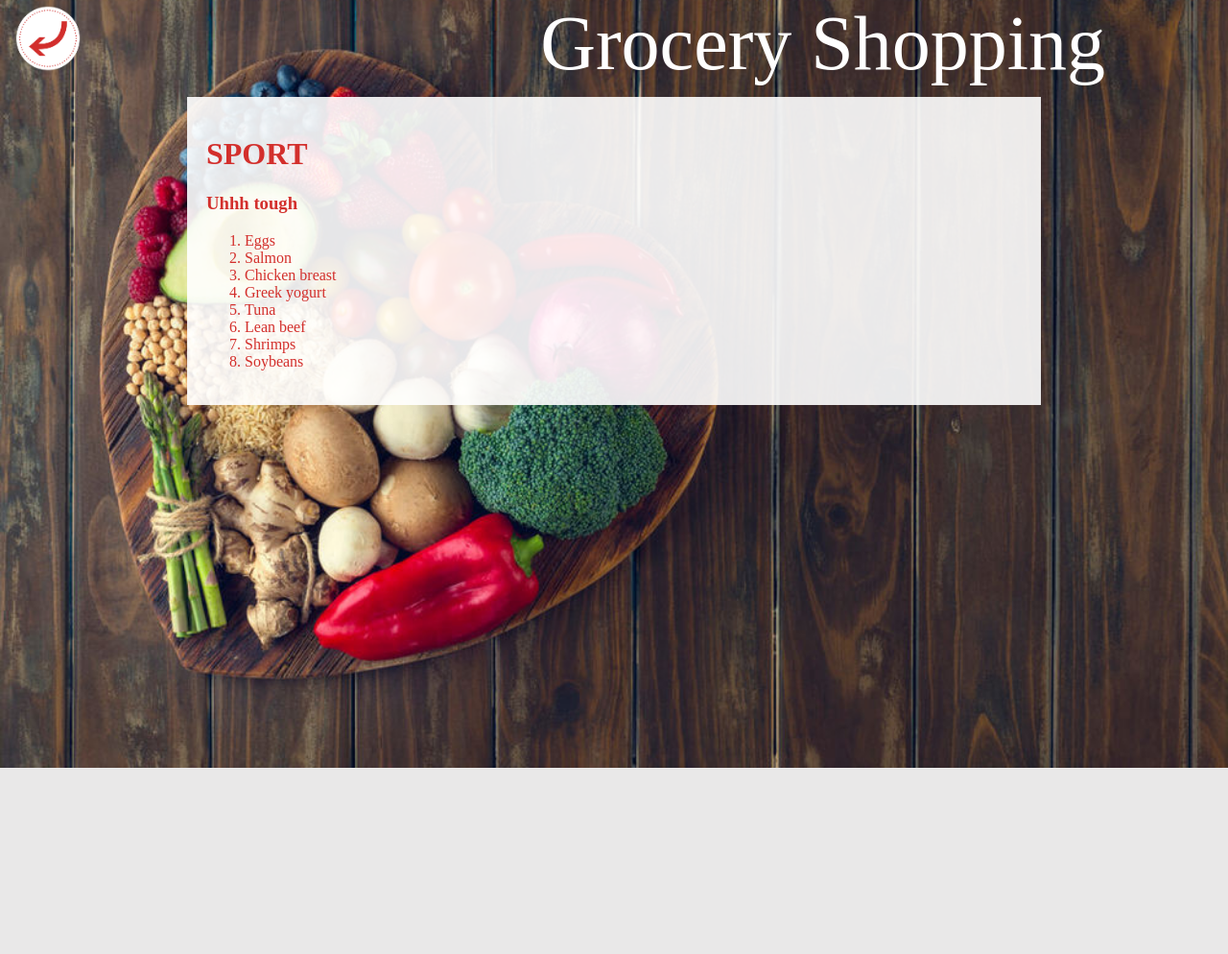
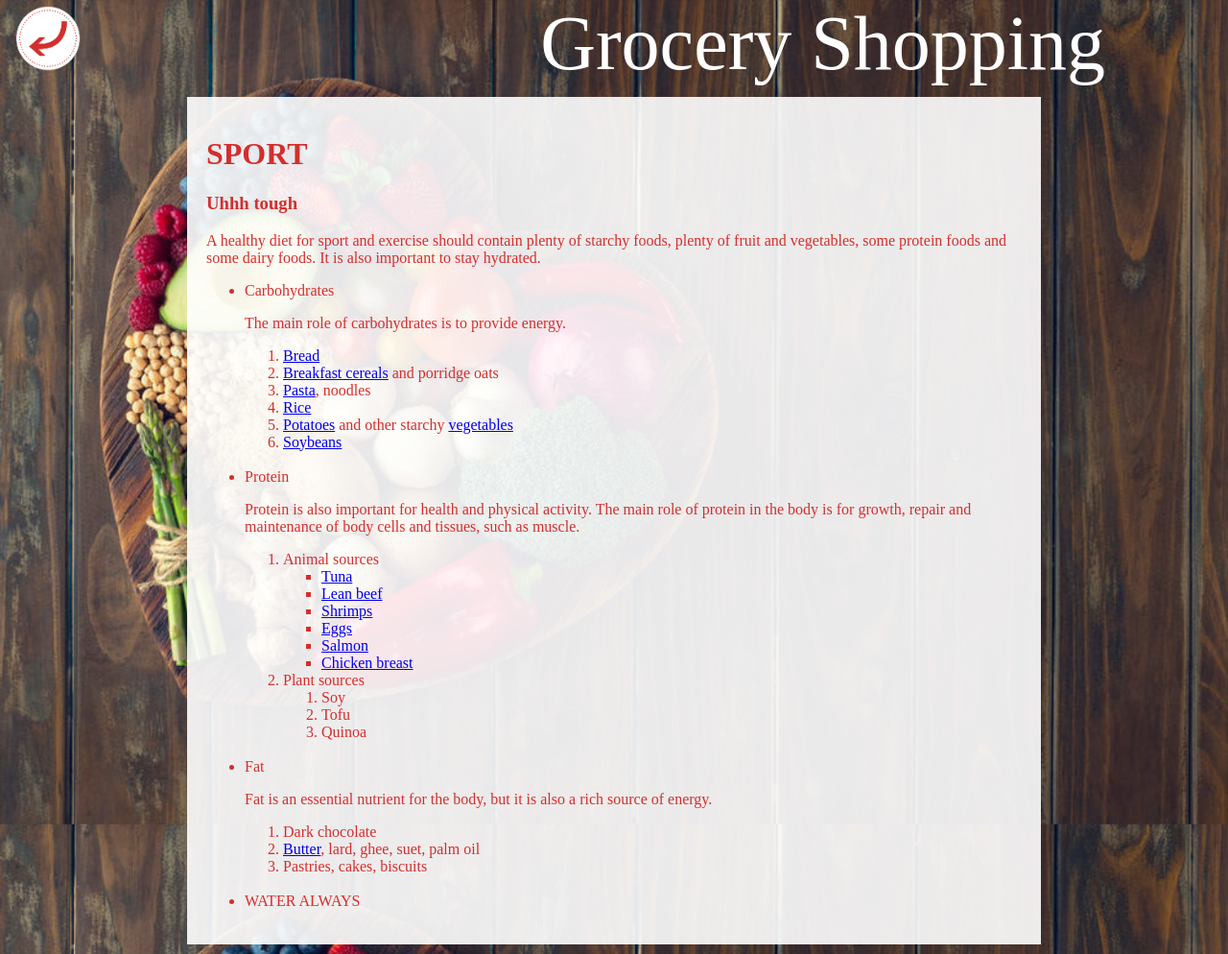
Before and after one commit to marialuquea/Realfooding, a Flask app: page /groceries/sport/ in a window 1280 px wide. Shown: the whole page at 96% size. Before the commit the page ends 800 px from the top, so only its background shows below. Run offline with Flask 2, Linux system fonts and the light colour scheme; some web fonts are replaced.

Commit message:
idk what i changed

```diff
--- a/templates/groceries/grocery_shop.html
+++ b/templates/groceries/grocery_shop.html
@@ -26,85 +26,124 @@
             <ol>
               <li>Bakery and Bread
                 <ul>
-                  <li>Whole wheat bread</li>
+                  <li> <a href="/realfood/others/wholemeal/">Whole wheat bread</a></li>
                   <li>Whole-grain flour tortillas</li>
                 </ul>
               </li>
               <li>Meat and Seafood
                 <ul>
-                  <li>Skinless chicken or turkey breasts</li>
-                  <li>Ground turkey or chicken</li>
-                  <li>Salmon, halibut, trout, mackerel, or your favorite seafood</li>
-                  <li>Reduced-sodium lunchmeat (turkey, roast beef)</li>
-                  <li>If you buy red meat, choose the leanest cuts -- ones with very little marbling.</li>
+                  <li>Skinless <a href="/realfood/meat/chicken/">chicken</a> or turkey breasts</li>
+                  <li>Ground turkey or <a href="/realfood/meat/chicken/">chicken</a></li>
+                  <li><a href="/realfood/fish/salmon/">Salmon</a>, halibut, trout, mackerel, or <a href="/realfood/fish/">your favourite seafood</a> </li>
+                  <li>Reduced-sodium lunchmeat (turkey, roast <a href="/realfood/meat/beef/">beef</a>)</li>
+                  <li>If you buy <a href="/realfood/meat">red meat</a>, choose the leanest cuts -- ones with very little marbling.</li>
                 </ul>
               </li>
               <li>Pasta and Rice
                 <ul>
-                  <li>Brown rice</li>
-                  <li>Whole wheat or whole-grain pasta</li>
+                  <li> <a href="/realfood/others/rice">Brown rice</a> </li>
+                  <li>Whole wheat or whole-grain <a href="/realfood/others/pasta">pasta</a> </li>
                 </ul>
               </li>
               <li>Oils, Sauces, Salad Dressings, and Condiments
                 <ul>
                   <li>Tomato sauce</li>
                   <li>Red-wine vinegar</li>
-                  <li>Extra virgin olive oil, canola oil, nonfat cooking spray</li>
+                  <li> <a href="/realfood/others/oil">Extra virgin olive oil</a>, canola oil, nonfat cooking spray</li>
                   <li>Olives</li>
                 </ul>
               </li>
               <li>Cereals and Breakfast Foods
                 <ul>
-                  <li>Whole-grain or multigrain cereals</li>
+                  <li> <a href="/realfood/others/wholemeal"> Whole-grain or multigrain cereals</a></li>
                   <li>Steel-cut or instant oatmeal</li>
                   <li>Whole-grain cereal bars</li>
                 </ul>
               </li>
               <li>Soups and Canned goods
                 <ul>
-                  <li>Diced or whole peeled tomatoes</li>
-                  <li>Tuna or salmon packed in water</li>
+                  <li>Diced or whole peeled <a href="/realfood/vegetables/tomato/">tomatoes</a></li>
+                  <li><a href="/realfood/fish/tuna">Tuna</a> or <a href="/realfood/fish/salmon">salmon</a> packed in water</li>
                   <li>Low-sodium soups and broths</li>
-                  <li>Black, kidney, soy, or garbanzo beans; lentils, split peas</li>
+                  <li>Black, kidney, soy, or garbanzo <a href="/realfood/others/beans">beans</a>; lentils, split peas</li>
                 </ul>
               </li>
               <li>Frozen Foods
                 <ul>
-                  <li>Frozen vegetables: broccoli, spinach, peas, and carrots (no sauce)</li>
-                  <li>rozen fruit: strawberries, raspberries, blueberries (without added sugar)</li>
+                  <li>Frozen vegetables: broccoli, spinach, peas, and <a href="/realfood/vegetables/carrot">carrots</a> (no sauce)</li>
+                  <li>rozen fruit: <a href="/realfood/fruit/berries/">strawberries, raspberries, blueberries</a> (without added sugar)</li>
                   <li>Whole-grain vegetable pizza</li>
                 </ul>
               </li>
-              <li>Dairy (skim or soy milk), free fat cheese and eggs</li>
-              <li>Dried fruit and seeds</li>
+              <li>Dairy (skim or soy milk), free fat <a href="/realfood/others/cheese/">cheese</a> and <a href="/realfood/others/eggs">eggs</a></li>
+              <li>Dried <a href="/realfood/fruit/">fruit</a> and seeds</li>
               <li>Hummus</li>
               <li>Dark chocolat with no sugar added</li>
-              <li>FRUITS AND VEGETABLES ALL OF THEM OF COURSE</li>
+              <li><a href="/realfood/fruit/">FRUITS</a> AND <a href="/realfood/vegetables/">VEGETABLES</a> ALL OF THEM OF COURSE</li>
             </ol>
 
           {% elif option == 'sport' %}
           <h3>Uhhh tough</h3>
-          <ol>
-            <li>Eggs</li>
-            <li>Salmon</li>
-            <li>Chicken breast</li>
-            <li>Greek yogurt</li>
-            <li>Tuna</li>
-            <li>Lean beef</li>
-            <li>Shrimps</li>
-            <li>Soybeans</li>
-          </ol>
+          <p>A healthy diet for sport and exercise should contain plenty of starchy foods, plenty of fruit and vegetables, some protein foods and some dairy foods. It is also important to stay hydrated.</p>
+          <ul>
+            <li>Carbohydrates
+              <p>The main role of carbohydrates is to provide energy.</p>
+              <ol>
+                <li> <a href="/realfood/others/wholemeal">Bread</a> </li>
+                <li> <a href="/realfood/others/wholemeal">Breakfast cereals</a> and porridge oats </li>
+                <li> <a href="/realfood/others/pasta">Pasta</a>, noodles </li>
+                <li> <a href="/realfood/others/rice">Rice</a> </li>
+                <li> <a href="/realfood/vegetables/potato">Potatoes</a> and other starchy <a href="/realfood/vegetables">vegetables</a> </li>
+                <li><a href="/realfood/others/beans">Soybeans</a></li>
+              </ol>
+            </li>
+            <br>
+            <li> Protein
+              <p>Protein is also important for health and physical activity. The main role of protein in the body is for growth, repair and maintenance of body cells and tissues, such as muscle.</p>
+              <ol>
+                <li>Animal sources
+                  <ul>
+                    <li><a href="/realfood/fish/tuna">Tuna</a></li>
+                    <li><a href="/realfood/meat/beef">Lean beef</a></li>
+                    <li><a href="/realfood/fish">Shrimps</a></li>
+                    <li> <a href="/realfood/others/eggs">Eggs</a> </li>
+                    <li> <a href="/realfood/fish/salmon">Salmon</a> </li>
+                    <li><a href="/realfood/meat/chicken">Chicken breast</a></li>
+                  </ul>
+                </li>
+                <li>Plant sources
+                  <ol>
+                    <li>Soy</li>
+                    <li>Tofu</li>
+                    <li>Quinoa</li>
+                  </ol>
+                </li>
+              </ol>
+            </li>
+            <br>
+            <li>Fat
+              <p>Fat is an essential nutrient for the body, but it is also a rich source of energy. </p>
+              <ol>
+                <li>Dark chocolate</li>
+                <li> <a href="/realfood/others/spread">Butter</a>, lard, ghee, suet, palm oil</li>
+                <li>Pastries, cakes, biscuits</li>
+              </ol>
+            </li>
+            <br>
+            <li>WATER ALWAYS</li>
+          </ul>
+
 
           {% elif option == 'events' %}
           <p>Eating healthy when dining out at social events like parties, receptions, and family gatherings can be a challenging experience when you are trying to balance healthy foods with foods high in fat, salt and sugar.</p>
           <p>Here are some ideas for event recipes: </p>
           <ol>
-            <li>Home made watermelon ice cream</li>
-            <li>Home made mixed berries yogurt</li>
-            <li>Nuts</li>
-            <li>Banana and wholemeal flour chocolate brownie</li>
-            <li>Fruit salad</li>
-            <li>Baked artichokes with lemon, salt and vinegar</li>
+            <li>Home made watermelon ice cream</li><br>
+            <li>Home made mixed berries yogurt</li><br>
+            <li> <a href="/realfood/others/nuts">Nuts</a> </li><br>
+            <li> <a href="/realfood/fruit/banana">Banana</a> and wholemeal flour chocolate brownie</li><br>
+            <li> <a href="/realfood/fruit/">Fruit</a> salad</li><br>
+            <li>Baked artichokes with lemon, salt and vinegar</li><br>
           </ol>
 
           {% endif %}
```
